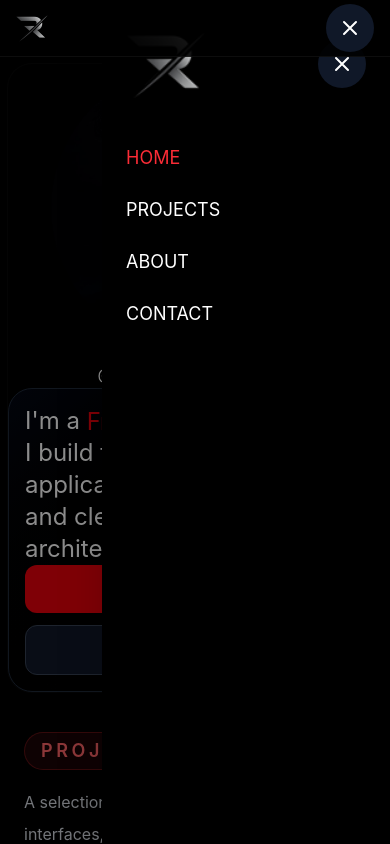
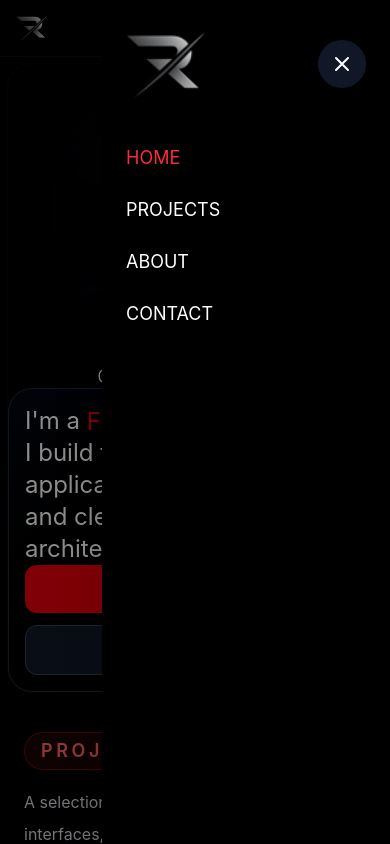
Before and after one commit to ReySlash/Portfolio_landing_page, a React (Vite) app: page / in a window 390 px wide. Both pictures are taken after a click on the button 350 px from the left and 28 px from the top of the page. Shown: the top 844 px of the page. Built offline with nearby package versions, Linux system fonts and the light colour scheme.

Commit message:
side drawer z-index and duplicated close button fixed

```diff
--- a/src/components/NavBar.tsx
+++ b/src/components/NavBar.tsx
@@ -165,23 +165,25 @@ function NavBar() {
             </ul>
           </nav>
 
+          {isMenuOpen ? (
+            <div className="h-12 w-12 md:hidden" aria-hidden="true" />
+          ) : (
             <button
               ref={menuButtonRef}
               type="button"
               className="flex max-w-20 items-center justify-center rounded-full bg-gray-900 p-3 text-white transition-colors duration-300 hover:cursor-pointer hover:bg-gray-700 md:hidden"
-            aria-label={
-              isMenuOpen ? "Close navigation menu" : "Open navigation menu"
-            }
-            aria-expanded={isMenuOpen}
-            onClick={() => setIsMenuOpen((prev) => !prev)}
+              aria-label="Open navigation menu"
+              aria-expanded={false}
+              onClick={() => setIsMenuOpen(true)}
             >
-            {isMenuOpen ? <CloseIcon /> : <MenuIcon />}
+              <MenuIcon />
             </button>
+          )}
         </div>
       </header>
 
       <div
-        className={`fixed inset-0 z-40 overflow-hidden md:hidden ${
+        className={`fixed inset-0 z-60 overflow-hidden md:hidden ${
           isMenuOpen ? "pointer-events-auto" : "pointer-events-none"
         }`}
         aria-hidden={!isMenuOpen}
```
Lines whose indentation alone changed are shown as unchanged.
